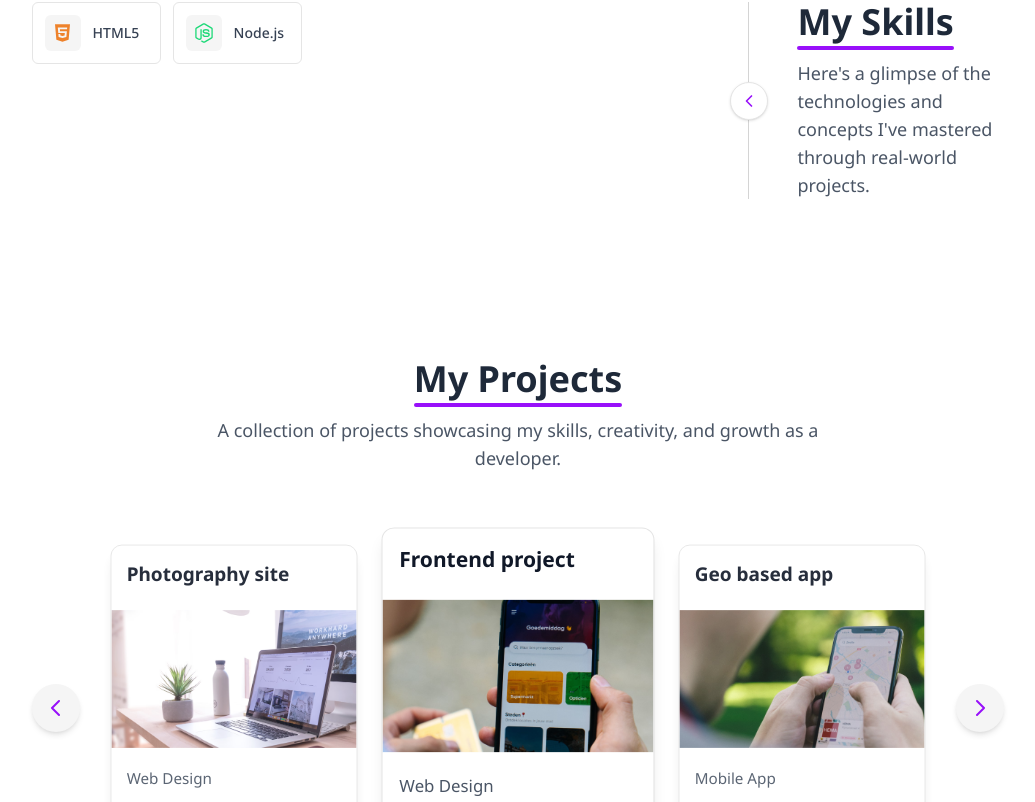
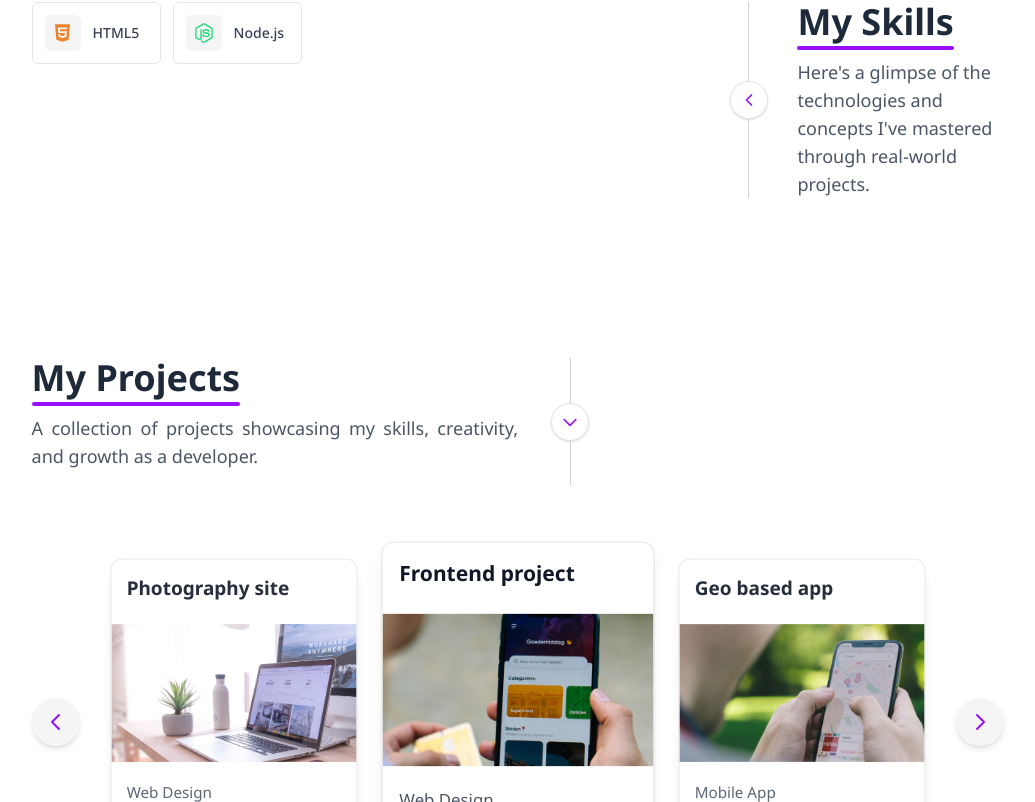
Before and after one commit to kalyanthalla/Kalyan-Portfolio, a Next.js app: page / in a window 1280 px wide. Shown: the part 1573-2375 px from the top of the page, without its empty margins (122-1157 px from the left). Built offline with nearby package versions, Linux system fonts and the light colour scheme.

Commit message:
applied styling and redesigned

```diff
--- a/app/components/Skills.jsx
+++ b/app/components/Skills.jsx
@@ -30,7 +30,7 @@ function Skills({ isDarkMode }) {
               } rounded-full`}></span>
             </span>
           </h2>
-          <p className={`text-base ${
+          <p className={`text-base text-justify ${
             isDarkMode ? 'text-gray-300' : 'text-gray-600'
           }`}>
             Here's a glimpse of the technologies and concepts I've mastered through real-world projects.
@@ -123,7 +123,7 @@ function Skills({ isDarkMode }) {
           {/* Right side - heading and description (desktop only) */}
           <div className="hidden md:block md:w-1/4">
             <div className="h-full flex flex-col justify-center md:pl-6">
-              <h2 className='text-3xl md:text-4xl font-bold mb-4 relative inline-block roboto'>
+              <h2 className='text-3xl md:text-4xl font-bold mb-4 relative inline-block'>
                 <span className="relative z-10">
                   My Skills
                   <span className={`absolute -bottom-1 left-0 h-1 w-full ${
--- a/app/components/Work.jsx
+++ b/app/components/Work.jsx
@@ -27,8 +27,11 @@ const Work = ({ isDarkMode }) => {
       }`}
     >
       <div className="max-w-7xl mx-auto">
-        <div className="text-center mb-16">
-          <h2 className='text-3xl md:text-4xl font-bold mb-4 relative inline-block roboto'>
+        {/* Updated Heading Section */}
+        <div className="flex flex-col md:flex-row items-start mb-16">
+          {/* Left side - heading and paragraph */}
+          <div className="md:w-1/2">
+            <h2 className='text-3xl md:text-4xl font-bold mb-4 relative inline-block'>
               <span className="relative z-10">
                 My Projects
                 <span className={`absolute -bottom-1 left-0 h-1 w-full ${
@@ -36,11 +39,40 @@ const Work = ({ isDarkMode }) => {
                 } rounded-full`}></span>
               </span>
             </h2>
-          <p className={`max-w-2xl mx-auto text-base md:text-lg ${
+            <p className={`text-base md:text-lg text-justify ${
               isDarkMode ? 'text-gray-300' : 'text-gray-600'
             }`}>
               A collection of projects showcasing my skills, creativity, and growth as a developer.
             </p>
+          </div>
+
+          {/* Vertical separator with downward arrow - desktop only */}
+          <div className="hidden md:flex items-center justify-center relative h-32 w-10 mx-8">
+            <div className={`absolute top-0 bottom-0 w-px ${
+              isDarkMode ? 'bg-neutral-700' : 'bg-neutral-300'
+            }`}></div>
+            <div className={`absolute top-1/2 transform -translate-y-1/2 p-2 rounded-full border ${
+              isDarkMode
+                ? 'bg-neutral-800 border-neutral-600'
+                : 'bg-white border-neutral-200'
+            } shadow-sm hover:scale-110 transition-transform duration-200 cursor-pointer`}>
+              <svg
+                width="20"
+                height="20"
+                viewBox="0 0 24 24"
+                fill="none"
+                className={isDarkMode ? 'text-purple-400' : 'text-purple-600'}
+              >
+                <path
+                  d="M19 9L12 16L5 9"
+                  stroke="currentColor"
+                  strokeWidth="2"
+                  strokeLinecap="round"
+                  strokeLinejoin="round"
+                />
+              </svg>
+            </div>
+          </div>
         </div>
 
         {/* Desktop: 3 Cards */}
```
Lines whose indentation alone changed are shown as unchanged.
